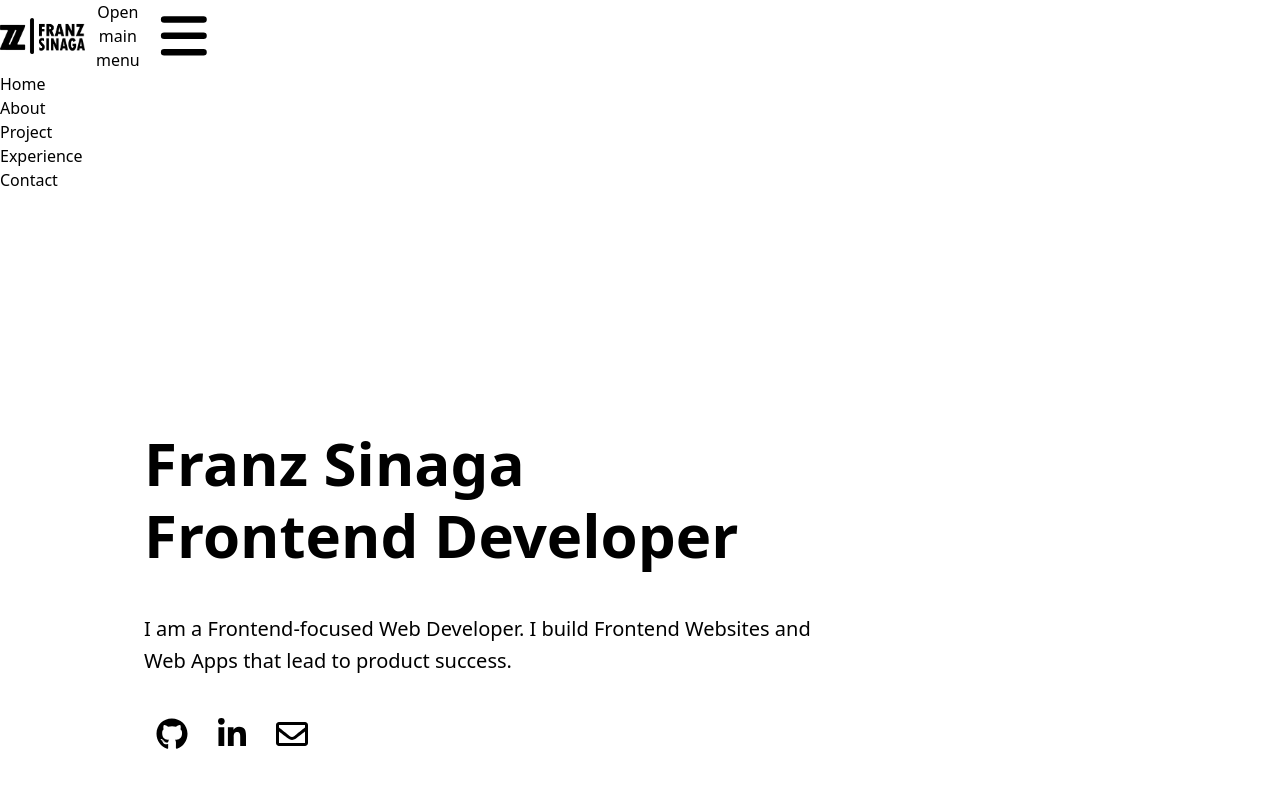
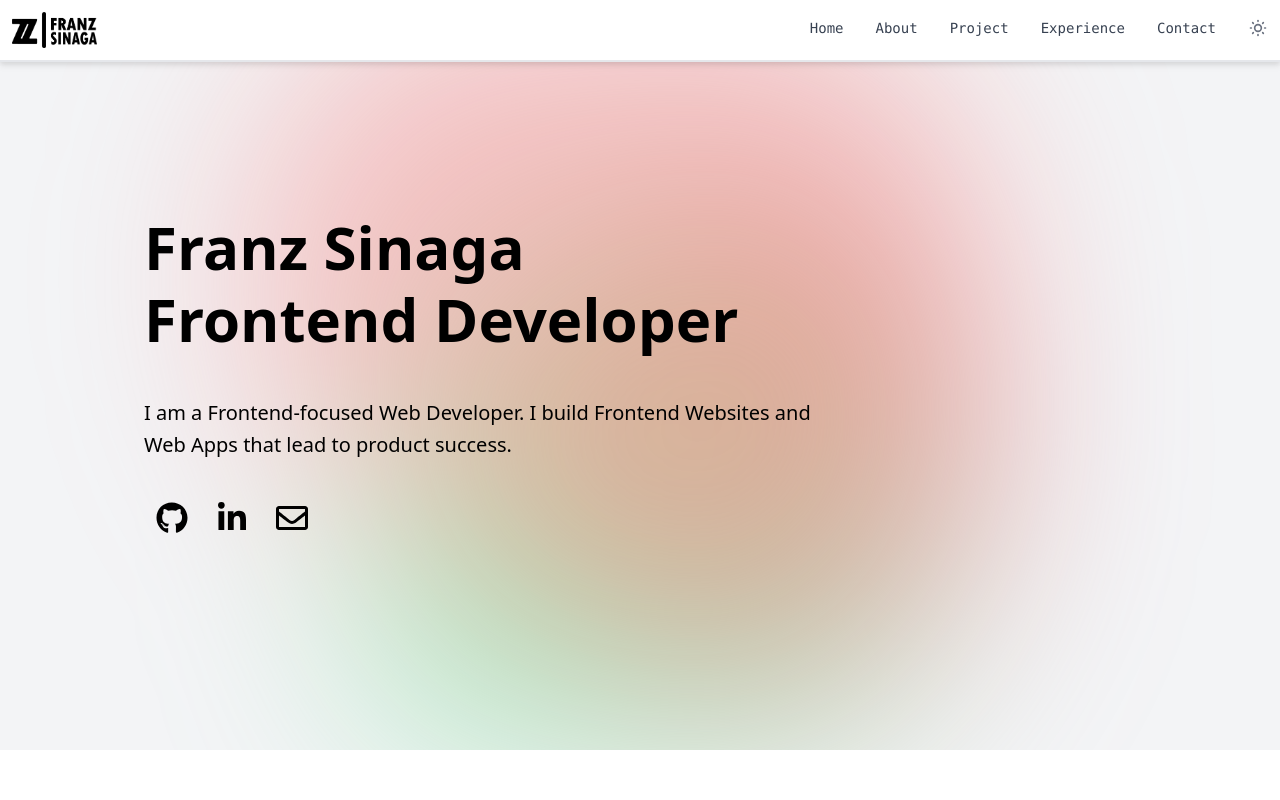
Before and after one commit to FranzSinaga/portfolio-v1, a Next.js app: page / in a window 1280 px wide. Shown: the top 800 px of the page. Built offline with nearby package versions, Linux system fonts and the light colour scheme.

Commit message:
fix tailwind config

```diff
--- a/tailwind.config.js
+++ b/tailwind.config.js
@@ -2,7 +2,7 @@
 module.exports = {
   content: [
     "./pages/**/*.{js,ts,jsx,tsx}",
-    "./components/**/*.{js,ts,jsx,tsx}",
+    "./src/components/**/*.{js,ts,jsx,tsx}",
   ],
   darkMode: "class",
   theme: {
```
